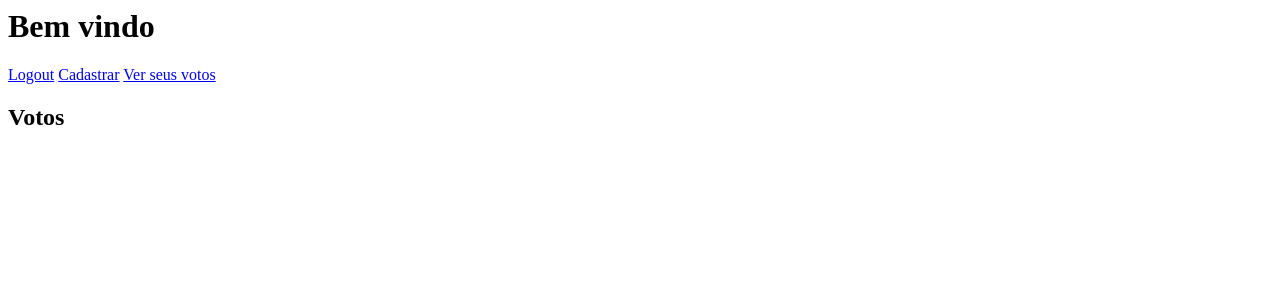
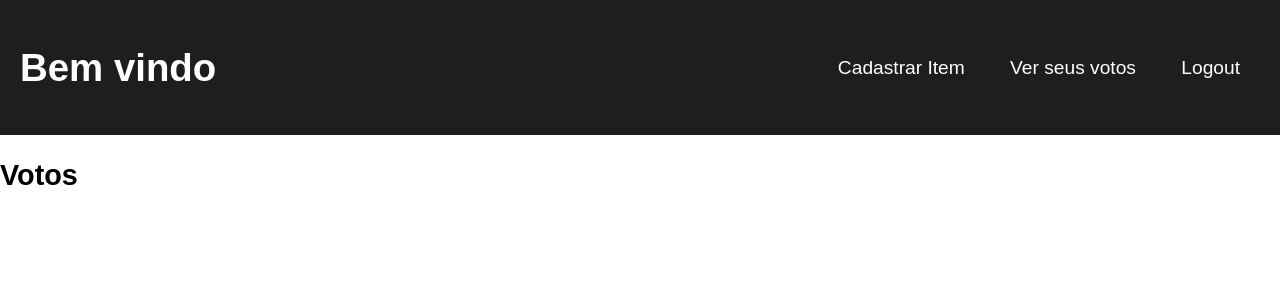
Before and after one commit to Rubensrvsc/voting-django-application, a Django app: template voting/templates/index.html in a window 1280 px wide. Shown: the top 300 px of the page. Run offline with Django 3.2, Linux system fonts and the light colour scheme; the template is opened without the code that fills it, so the values that code supplies are empty.

Commit message:
style: colocando cabeçalho nas paginas

```diff
--- /dev/null
+++ b/voting/static/style/cabecalho.css
@@ -0,0 +1,41 @@
+body, ul, li, p{
+    margin: 0px;
+    padding: 0px;
+    list-style: none;
+    font-size: 1.2rem;
+    font-family: Arial;
+}
+
+.header{
+    background: #1d1e20;
+    display: flex;
+    justify-content: space-between;
+    padding: 20px;
+    align-items: center;
+    flex-wrap: wrap;
+}
+
+.header h1{
+    color: white;
+}
+
+a{
+    text-decoration: none;
+    color: white;
+}
+
+.menu{
+    display: flex;
+}
+
+.menu li{
+    margin-left: 10px;
+}
+
+.menu li a{
+    padding: 20px;
+}
+
+.menu li a:hover{
+    background-color: blue;
+}
--- a/voting/templates/index.html
+++ b/voting/templates/index.html
@@ -1,8 +1,20 @@
+{% load static %}
+<link href="{% static "style/cabecalho.css" %}" rel="stylesheet">
+
+<body>
+<header class="header">
+
 <h1>Bem vindo  {{request.user.username}}</h1>
-
-<a href="{% url 'logout' %}">Logout</a>
-<a href="{% url 'cadastrar_item' %}">Cadastrar</a>
-<a href="{% url 'ver_seus_votos' %}">Ver seus votos</a>
+<nav class="menu">
+    <ul>
+        <li>
+            <a href="{% url 'cadastrar_item' %}">Cadastrar Item</a>
+            <a href="{% url 'ver_seus_votos' %}">Ver seus votos</a>
+            <a href="{% url 'logout' %}">Logout</a>
+</li>
+</ul>
+</nav>
+</header>
 
 <h2>Votos</h2>
 
@@ -16,3 +28,4 @@
 
 
 </div>
+</body>
```
Also changed, not shown: voting/templates/cadastrar_item.html (+19 -0 lines), voting/templates/ver_seus_votos.html (+20 -0 lines), voting/templates/votos_item.html (+19 -0 lines), db.sqlite3.
